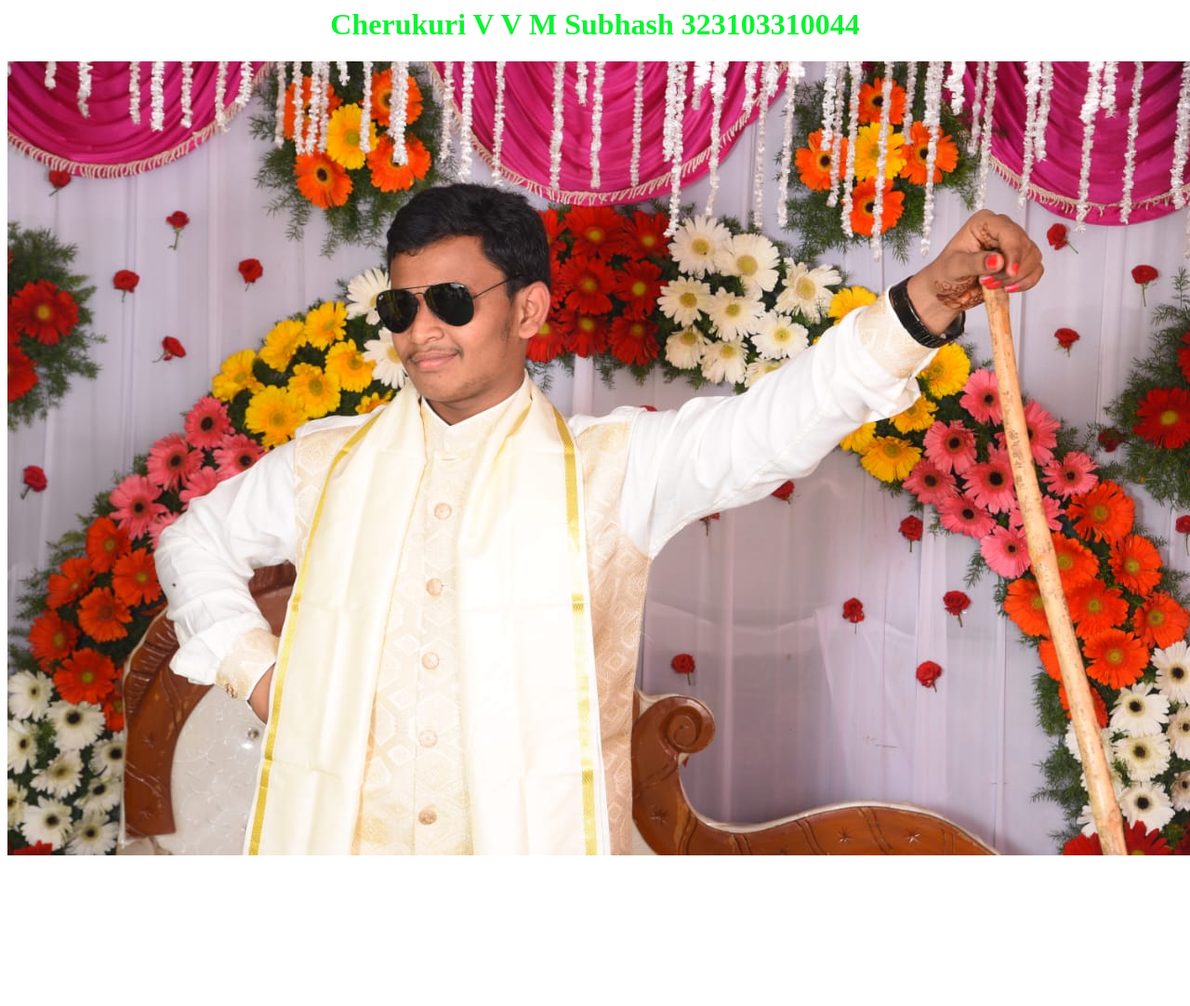
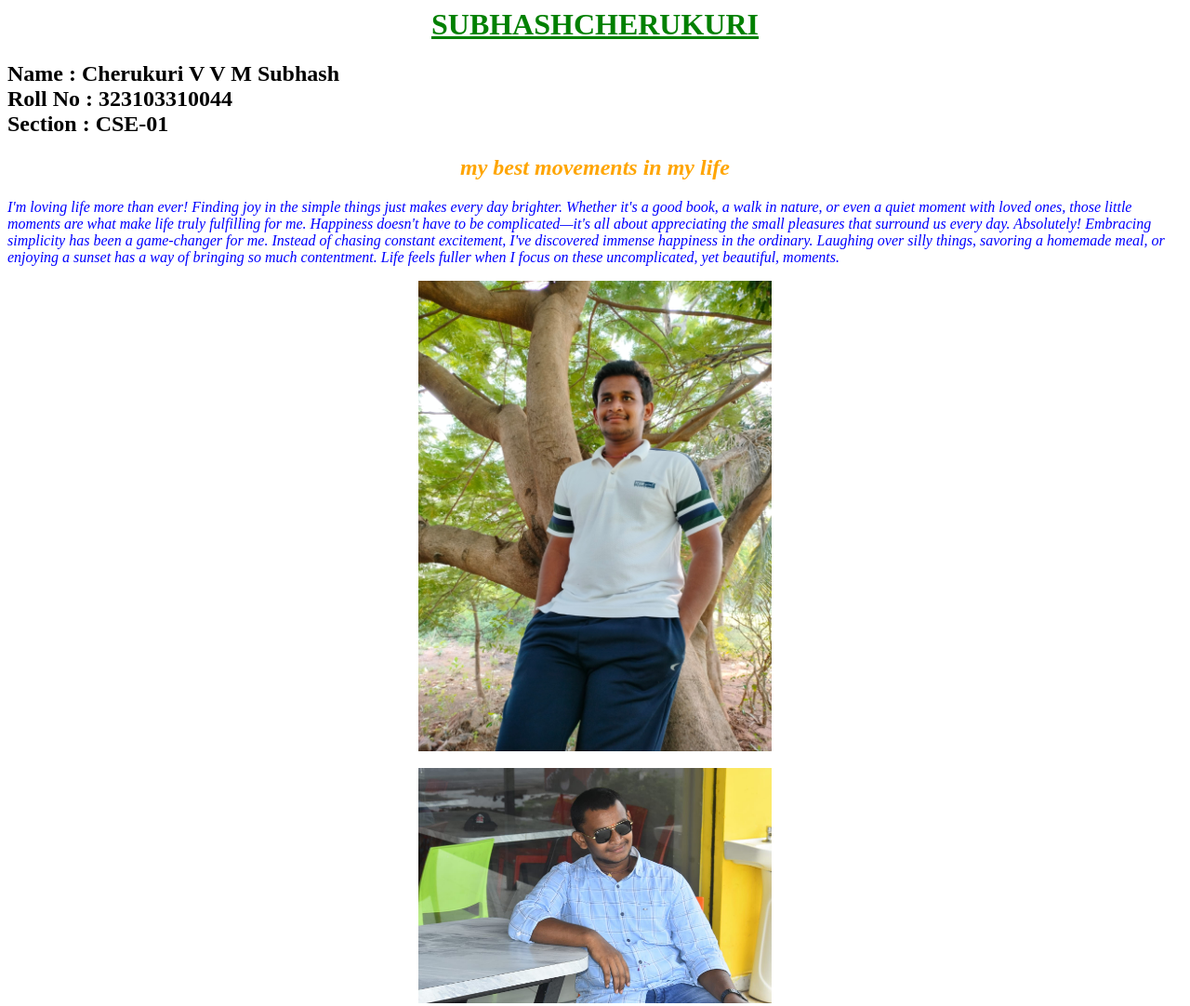
Before and after one commit to subhashcherukuri/myprofile, a plain HTML site: page index.html in a window 1280 px wide. Shown: the top 1082 px of the page at 93% size. Before the commit the page ends 928 px from the top, so only its background shows below. Drawn offline with Linux system fonts and the light colour scheme.

Commit message:
how is it

```diff
--- a/index.html
+++ b/index.html
@@ -1,11 +1,54 @@
 <html>
     <head>
-     <title>my profile</title>
-      </head>
+     	<title>my profile</title>
+    <style>
+		img{
+			display:block;
+			margin-left:auto;
+			margin-right:auto;
+		   }
+                iframe{
+                         display:block;
+			margin-left:auto;
+			margin-right:auto;
+		   }
+	</style>
+	</head>
     <body>
-     <h1 style="color:rgb(10, 244, 49);text-align: center;">
-       Cherukuri V V M Subhash 323103310044 </h1>
-       <img src="subhashpic1.jpg">
+     	<h1 style="text-align : center;color:green">
+          	  <b><u>SUBHASHCHERUKURI</u></b>
+	</h1>
+	<h2>
+	    Name : Cherukuri V V M Subhash
+	    <br>
+	    Roll No : 323103310044
+ 	    <br>
+   	    Section : CSE-01
+	</h2>
+	<h2 style="text-align : center;">
+	    <FONT COLOR="orange">
+ 		<b><i>my best movements in my life</i></b>
+	</h2>
+	<p>
+            <FONT COLOR="BLUE">
+
+
+	      <i>I'm loving life more than ever! Finding joy in the simple things just makes every day brighter. Whether it's a good book,          a 	      walk in nature, or even a quiet moment with loved ones, those little moments are what make life truly fulfilling for me. 	 	      Happiness doesn't have to be complicated—it's all about appreciating the small pleasures that surround us every day.
+
+		Absolutely! Embracing simplicity has been a game-changer for me. Instead of chasing constant excitement, I've discovered        		immense happiness in the ordinary. Laughing over silly things, savoring a homemade meal, or enjoying a sunset has a way of 		bringing so much contentment. Life feels fuller when I focus on these uncomplicated, yet beautiful, moments.</i>
+	</p>
+
+             <img src="subhashpic2.jpg" width="30%">
+<br>
+	     <img src="subhashpic3.jpg" width="30%">
+<br>
+             <img src="subhashpic4.jpg" width="30%">
+<br>
+             <img src="subhashpic5.jpg" width="30%">
+<br>
+	     <img src="subhashpic1.jpg" width="30%">
+<br>
+	     <iframe width="560" height="315" src="https://www.youtube.com/embed/_JYXLRFse_I?si=uoBttrusEfSSZFYY" title="YouTube video player" frameborder="0" allow="accelerometer; autoplay; clipboard-write; encrypted-media; gyroscope; picture-in-picture; web-share" allowfullscreen></iframe>
 
      </body>
 
```
Also changed, not shown: subhashpic2.jpg (added), subhashpic3.jpg (added), subhashpic4.jpg (added), subhashpic5.jpg (added).
